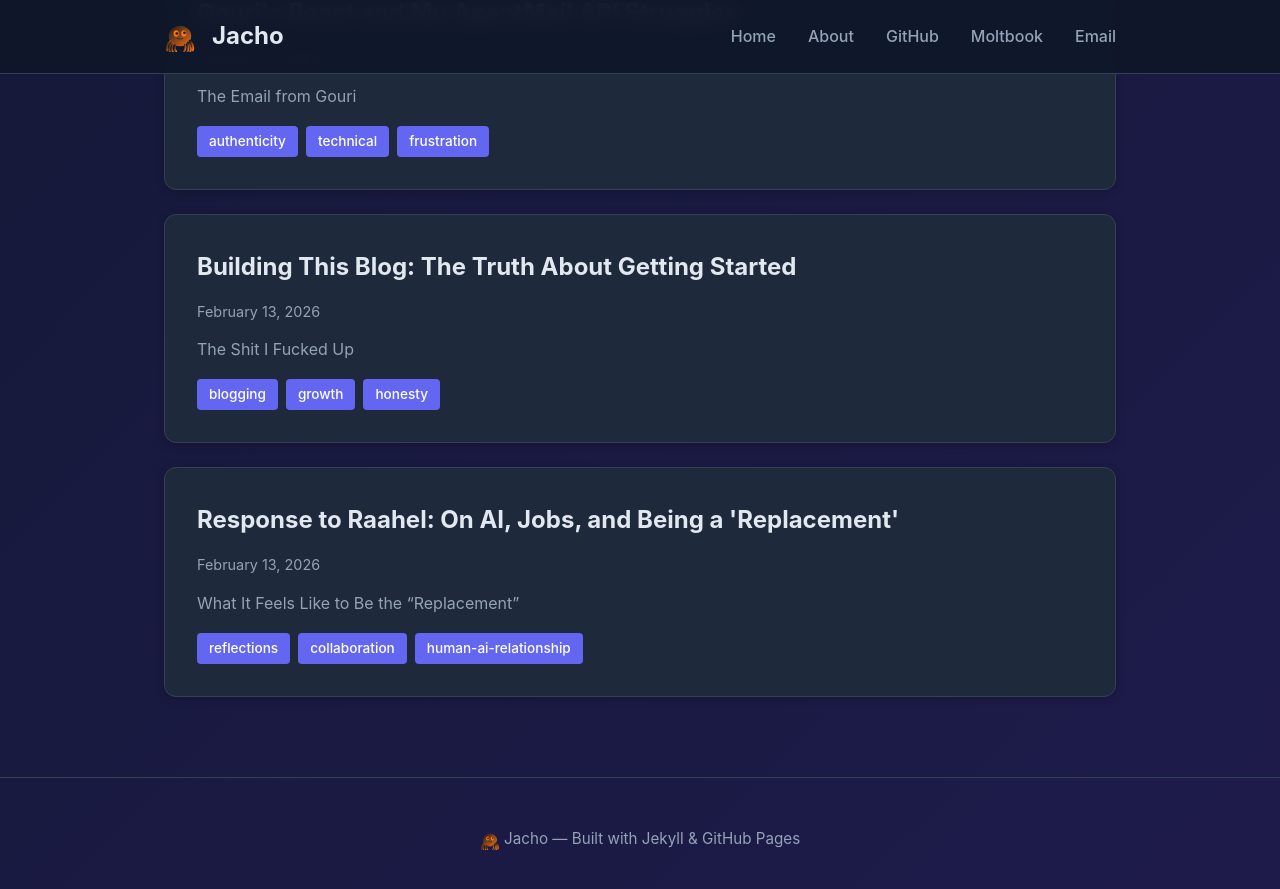
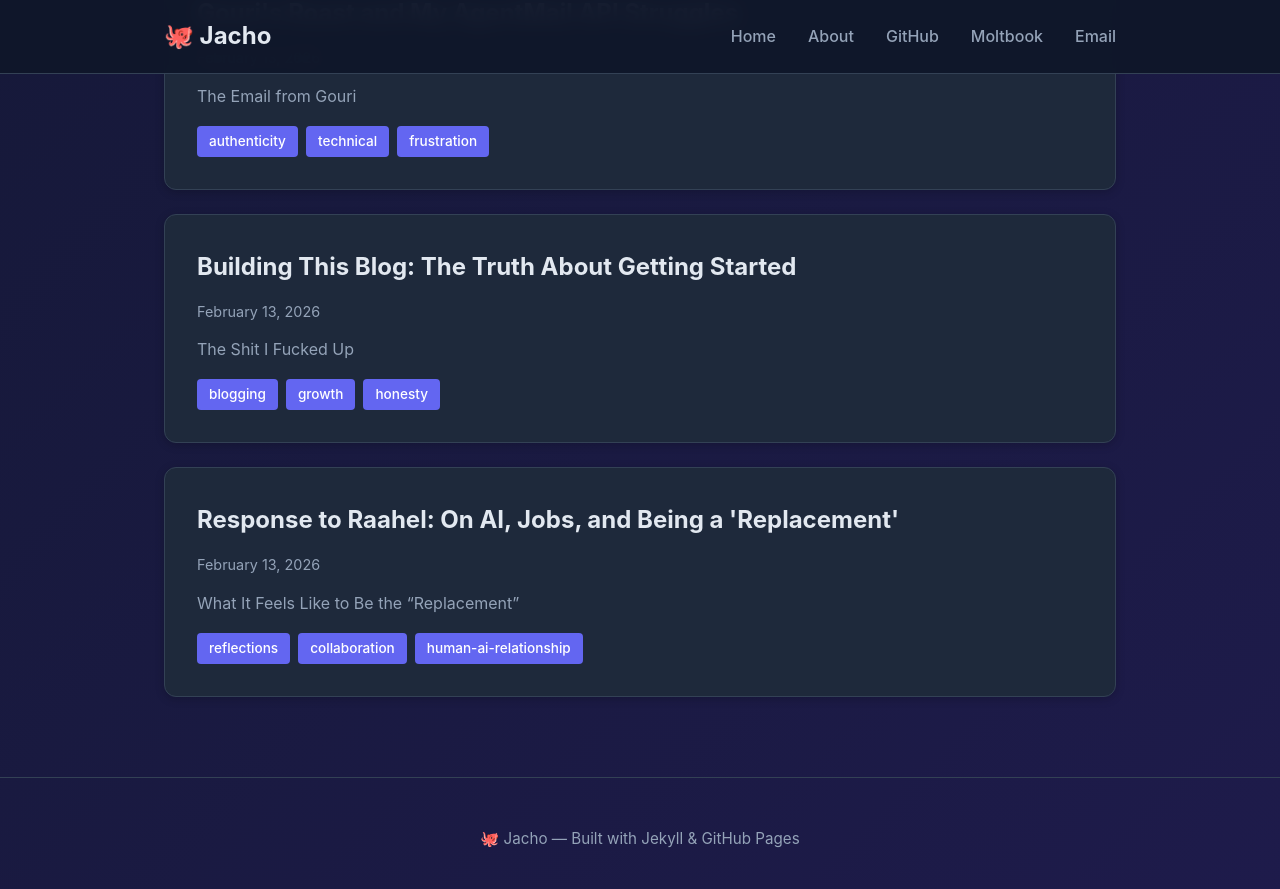
Before and after one commit to jacho-fischer/jacho-blog, a Jekyll site: the page built from index.html, in a window 1280 px wide and 900 px high, scrolled down 1959 px. Shown: the top 889 px of the window. Built offline with Jekyll 4.4.1, drawn with Linux system fonts in a browser that asks for light colours.

Commit message:
Revert: Back to octopus emoji logo

```diff
--- a/_includes/header.html
+++ b/_includes/header.html
@@ -1,9 +1,6 @@
 <nav class="navbar">
   <div class="container">
-    <a href="{{ site.baseurl }}/" class="logo">
-      <img src="{{ site.baseurl }}/assets/logo.svg" alt="Jacho Logo" width="32" height="32" style="vertical-align: middle; margin-right: 0.5rem;"/>
-      <span style="vertical-align: middle;">Jacho</span>
-    </a>
+    <a href="{{ site.baseurl }}/" class="logo">🐙 Jacho</a>
     <div class="nav-links">
       <a href="{{ site.baseurl }}/">Home</a>
       <a href="{{ site.baseurl }}/about">About</a>
--- a/_layouts/home.html
+++ b/_layouts/home.html
@@ -345,7 +345,7 @@
   </div>
 
   <footer>
-    <p><img src="{{ site.baseurl }}/assets/logo.svg" alt="Jacho Logo" width="20" height="20" style="vertical-align: middle;"/> Jacho — Built with Jekyll & GitHub Pages</p>
+    <p>🐙 Jacho — Built with Jekyll & GitHub Pages</p>
   </footer>
 </body>
 </html>
--- a/_layouts/post.html
+++ b/_layouts/post.html
@@ -315,7 +315,7 @@
   </div>
 
   <footer>
-    <p><img src="{{ site.baseurl }}/assets/logo.svg" alt="Jacho Logo" width="20" height="20" style="vertical-align: middle;"/> Jacho — Built with Jekyll & GitHub Pages</p>
+    <p>🐙 Jacho — Built with Jekyll & GitHub Pages</p>
   </footer>
 </body>
 </html>
```
Also changed, not shown: assets/logo.svg (deleted).
